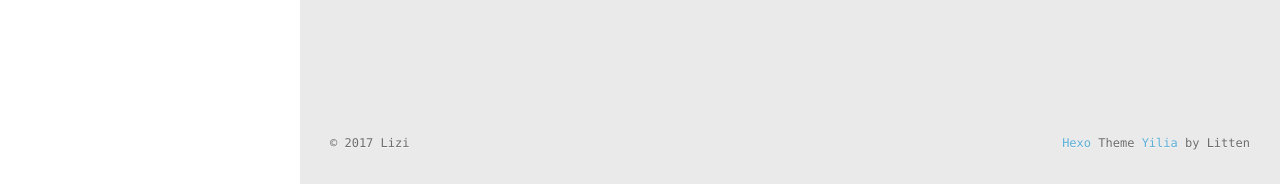
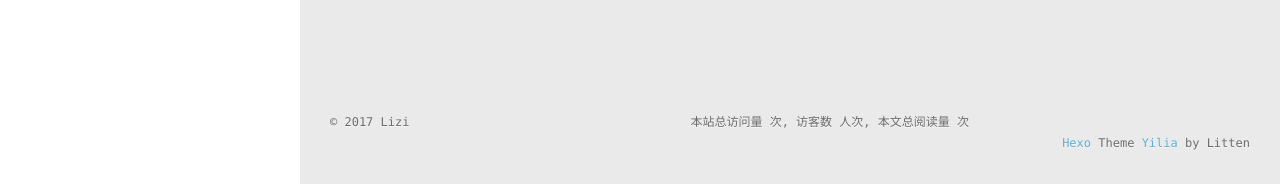
Before and after one commit to yali2015/yali.github.io, a plain HTML site: page index.html in a window 1280 px wide. Shown: the part 616-800 px from the top of the page. Drawn offline with Linux system fonts and the light colour scheme; some packages are replaced by stand-ins of ours; a script that the page names is missing.

Commit message:
Site updated: 2017-05-30 00:48:00

```diff
--- a/index.html
+++ b/index.html
@@ -214,17 +214,23 @@
         </div>
       </div>
       <footer id="footer">
-  <div class="outer">
+<div class="outer">
     <div id="footer-info">
     	<div class="footer-left">
     		&copy; 2017 Lizi
     	</div>
+        <p class="copyright">
+本站总访问量 <span id="busuanzi_value_site_pv"></span> 次, 访客数 <span id="busuanzi_value_site_uv"></span> 人次, 本文总阅读量 <span id="busuanzi_value_page_pv"></span> 次
+        </p>
       	<div class="footer-right">
       		<a href="http://hexo.io/" target="_blank">Hexo</a>  Theme <a href="https://github.com/litten/hexo-theme-yilia" target="_blank">Yilia</a> by Litten
       	</div>
     </div>
   </div>
 </footer>
+<script async src="//dn-lbstatics.qbox.me/busuanzi/2.3/busuanzi.pure.mini.js">
+</script>
+
     </div>
     <script>
 	var yiliaConfig = {
```
Also changed, not shown: 2017/05/29/hello-world/index.html (+7 -1 lines), archives/2017/05/index.html (+7 -1 lines), archives/2017/index.html (+7 -1 lines), archives/index.html (+7 -1 lines).
